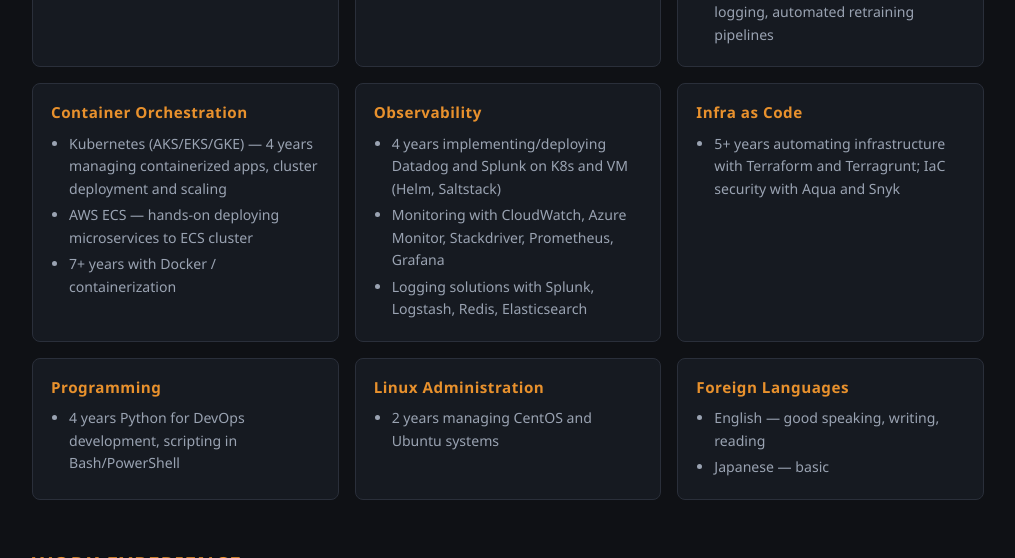
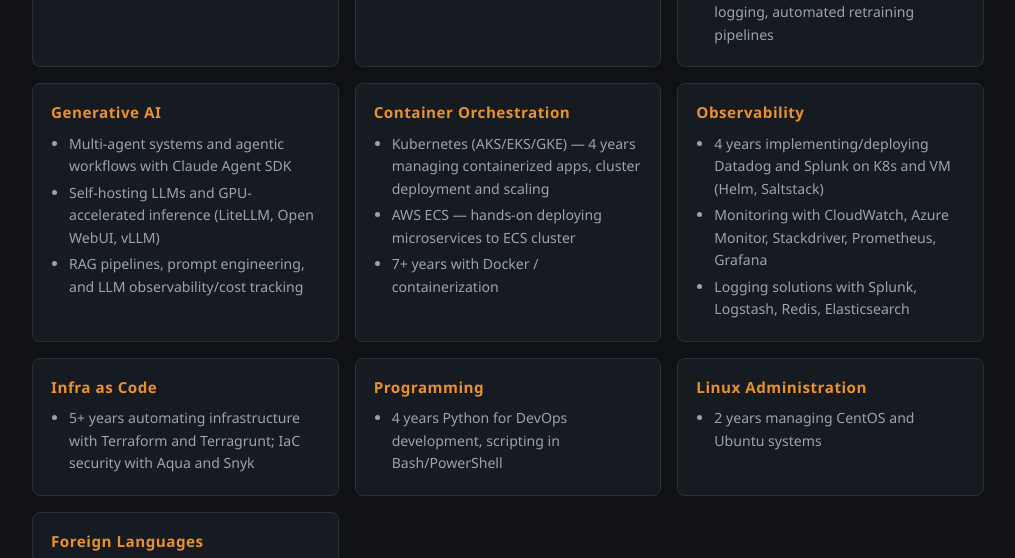
Before and after one commit to giaosucan/giaosucan.github.io, a plain HTML site: page index.html in a window 1280 px wide. Shown: the part 1114-1672 px from the top of the page, without its empty margins (132-1147 px from the left). Drawn offline with Linux system fonts and the light colour scheme.

Commit message:
Add Generative AI skills section with relevant details

```diff
--- a/index.html
+++ b/index.html
@@ -174,6 +174,14 @@
           <li>End-to-end ML lifecycle: training, evaluation, deployment, monitoring</li>
           <li>Automated deployment, scaling, monitoring of ML models</li>
           <li>Model performance monitoring, logging, automated retraining pipelines</li>
+        </ul>
+      </div>
+      <div class="skill-card">
+        <h3>Generative AI</h3>
+        <ul>
+          <li>Multi-agent systems and agentic workflows with Claude Agent SDK</li>
+          <li>Self-hosting LLMs and GPU-accelerated inference (LiteLLM, Open WebUI, vLLM)</li>
+          <li>RAG pipelines, prompt engineering, and LLM observability/cost tracking</li>
         </ul>
       </div>
       <div class="skill-card">
```
